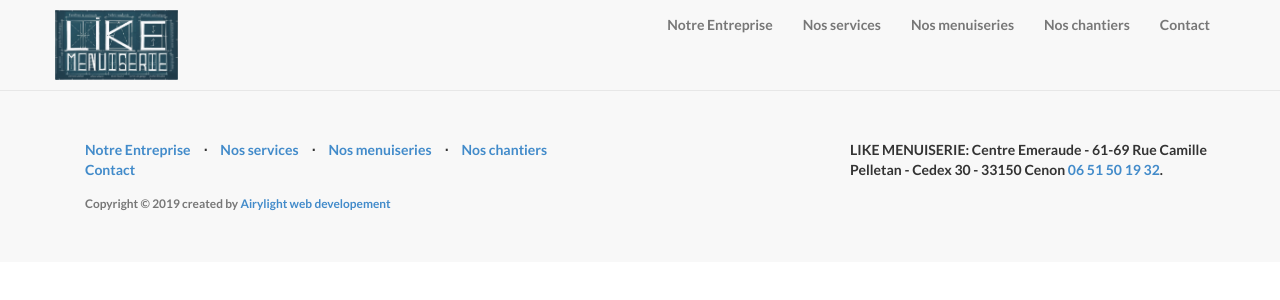
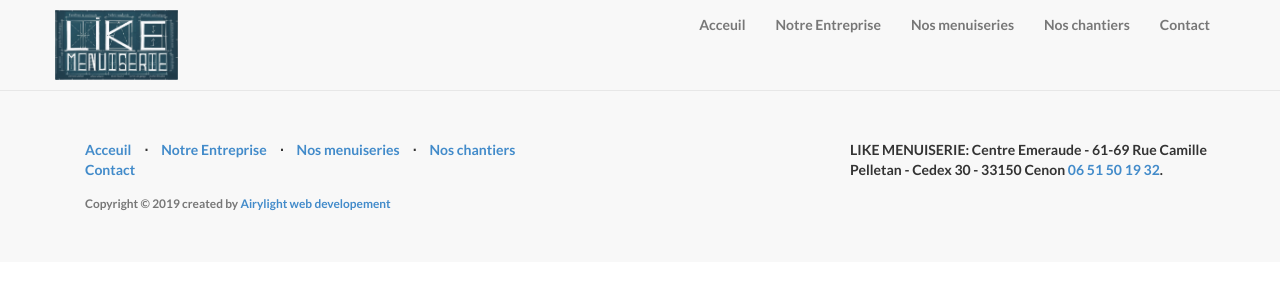
Before and after one commit to IsmaelSANE/likemenuiserie-beta, a Jekyll site: the page built from chantiers/index.html, in a window 1280 px wide. Shown: the top 300 px of the page. Built offline with Jekyll 4.4.1, drawn with Linux system fonts in a browser that asks for light colours.

Commit message:
Clean up the links

```diff
--- a/_includes/about.html
+++ b/_includes/about.html
@@ -1,5 +1,5 @@
 <!-- About Section -->
-<section id="about" class="container content-section text-center">
+<section class="container content-section text-center">
     <div class="row">
         <div class="col-lg-8 col-lg-offset-2">
           <h2>NOTRE ENTREPRISE</h2>
--- a/_includes/footer.html
+++ b/_includes/footer.html
@@ -6,11 +6,11 @@
         <div class="col-md-8">
           <ul class="list-inline">
             <li>
-                          <a href="/#about">Notre Entreprise</a>
+              <a href="/">Acceuil</a>
             </li>
             <li class="footer-menu-divider">&sdot;</li>
             <li>
-                          <a href="/#about">Nos services</a>
+              <a href="/#about">Notre Entreprise</a>
             </li>
             <li class="footer-menu-divider">&sdot;</li>
             <li>
--- a/_includes/hero.html
+++ b/_includes/hero.html
@@ -3,7 +3,6 @@
   <div class="intro-header">
 
     <div class="container">
-
       <div class="row">
         <div class="col-lg-12">
           <div class="intro-message">
@@ -13,17 +12,15 @@
             <ul class="list-inline intro-social-buttons">
               {% for social in site.social %}
               <li>
-                <a href="{{ social.url }}" class="btn btn-default btn-lg"><i class="fa fa-{{ social.title }} fa-fw"></i> <span class="network-name">{{ social.title }}</span></a>
+                <a href="{{ social.url }}" class="btn btn-default btn-lg"><i class="fa fa-{{ social.title }} fa-fw"></i> <span id="about" class="network-name">{{ social.title }}</span></a>
               </li>
               {% endfor %}
             </ul>
           </div>
         </div>
       </div>
-
     </div>
     <!-- /.container -->
-
   </div>
   <!-- /.intro-header -->
 </section>
--- a/_includes/nav-links.html
+++ b/_includes/nav-links.html
@@ -1,5 +1,5 @@
-<li><a class="page-scroll" href="/#about">Notre Entreprise</a></li>
-<li><a class="page-scroll" href="/#services">Nos services</a></li>
+<li><a href="/">Acceuil</a></li>
+<li><a href="/#about">Notre Entreprise</a></li>
 <li><a href="/menuiseries">Nos menuiseries</a></li>
 <li><a href="/chantiers">Nos chantiers</a></li>
 <li><a class="page-scroll" href="/contact">Contact</a></li>
```
Lines whose indentation alone changed are shown as unchanged.
